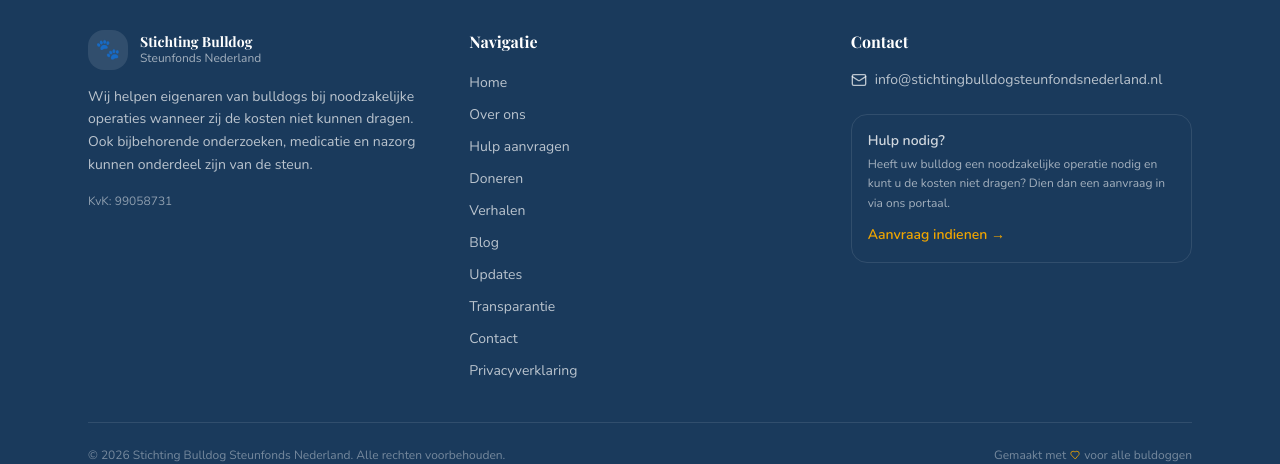
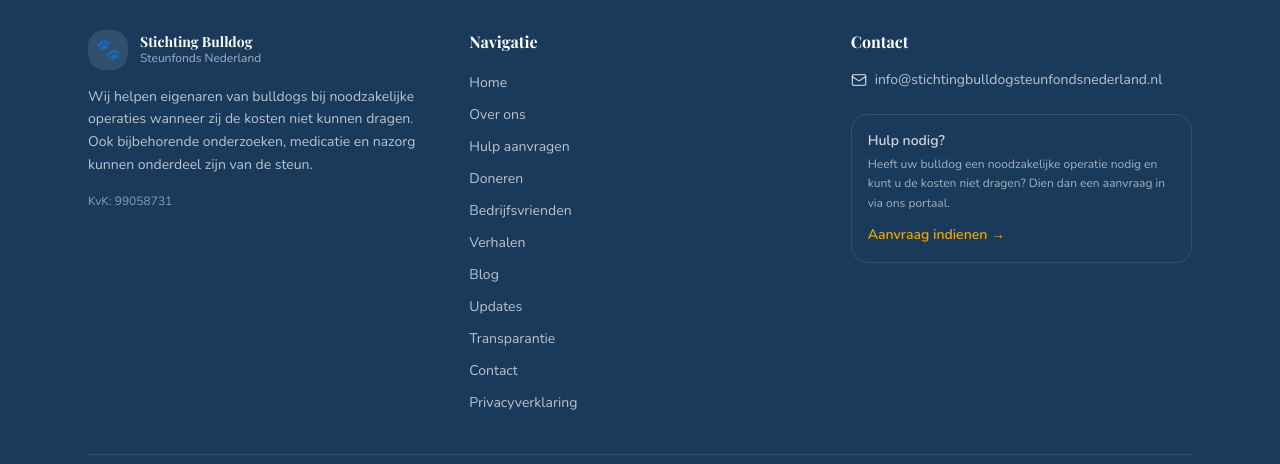
Before and after one commit to michielpetersenmp-cmd/bulldog-website, a Next.js app: page /acties in a window 1280 px wide. Shown: the part 2487-2951 px from the top of the page. Built offline with nearby package versions, Linux system fonts and the light colour scheme; no server answers; the database is empty; a web font is replaced by a local one.

Commit message:
Website: bedrijfsvrienden toevoegen aan footer

```diff
--- a/src/components/Footer.tsx
+++ b/src/components/Footer.tsx
@@ -36,6 +36,7 @@ export default function Footer() {
                 { href: "/over-ons", label: "Over ons" },
                 { href: "/aanvragen", label: "Hulp aanvragen" },
                 { href: "/doneren", label: "Doneren" },
+                { href: "/donateurs", label: "Bedrijfsvrienden" },
                 { href: "/verhalen", label: "Verhalen" },
                 { href: "/blog", label: "Blog" },
                 { href: "/updates", label: "Updates" },
```
